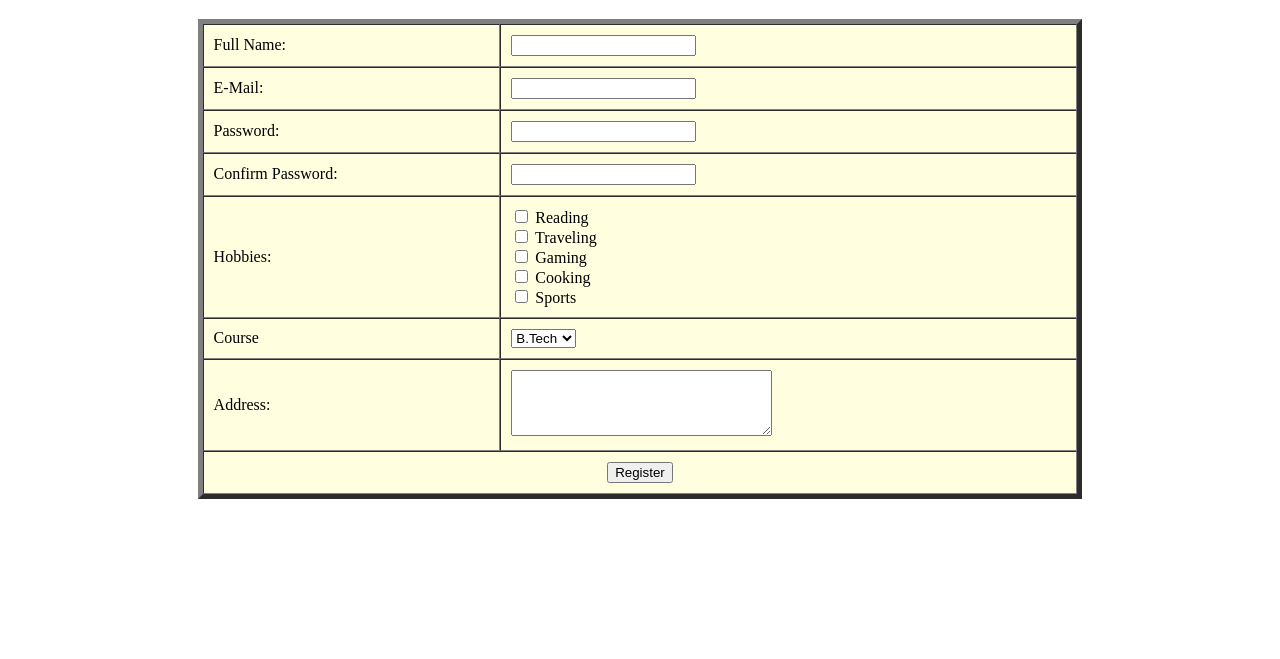
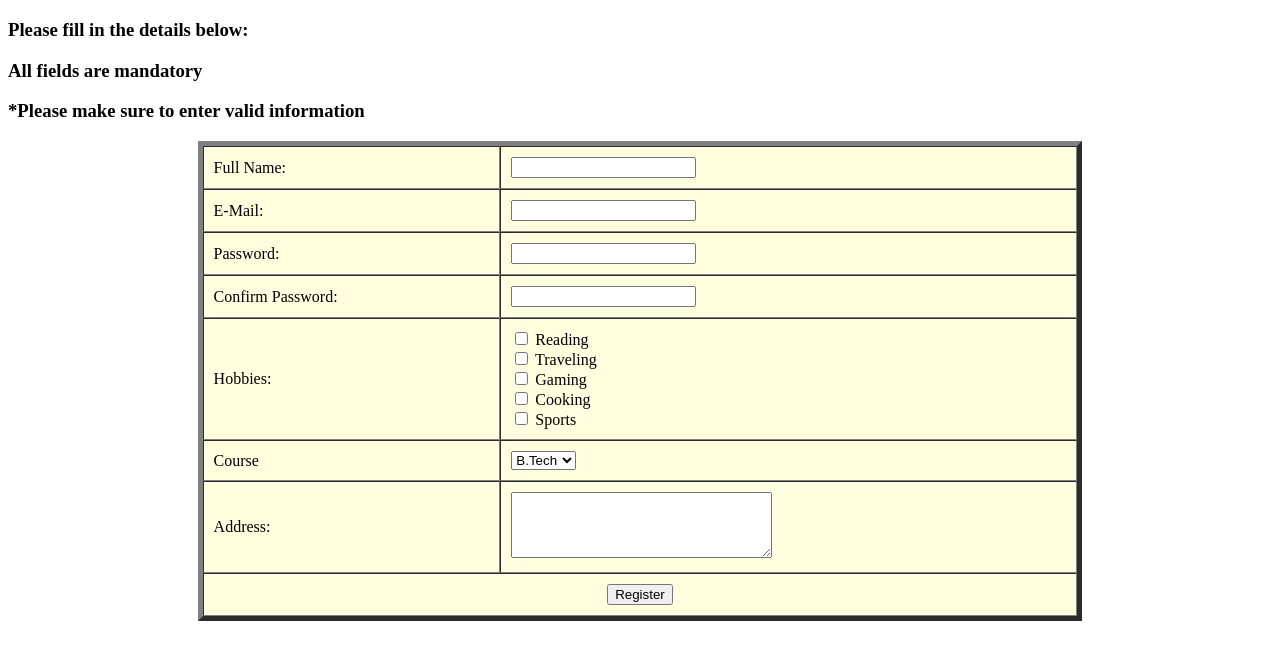
Before and after one commit to BhaSkaR2oP/ABES-FSD-Bhaskar-362, a plain HTML site: page HTML/Student_Reg_Form.html in a window 1280 px wide. Shown: the part 61-720 px from the top of the page. Drawn offline with Linux system fonts and the light colour scheme.

Commit message:
little updates

```diff
--- a/HTML/Student_Reg_Form.html
+++ b/HTML/Student_Reg_Form.html
@@ -7,6 +7,9 @@
 </head>
 <body>
     <h1 align="center">Student Registration Form</h1>
+    <h3 align="left">Please fill in the details below:</h3>
+    <h3 align="left">All fields are mandatory</h3>
+    <h3 align="left">*Please make sure to enter valid information</h3>
     <table border="5" width="70%" align="center" cellpadding="10" cellspacing="0" bgcolor="lightyellow">
         <form action="Student_Reg_Form.html" method="post">
             <tr>
@@ -56,5 +59,6 @@
                 <td colspan="2" align="center"><input type="submit" value="Register"></td>
                 </tr>
             </form>
+            </table>
     </body>
 </html>
```
